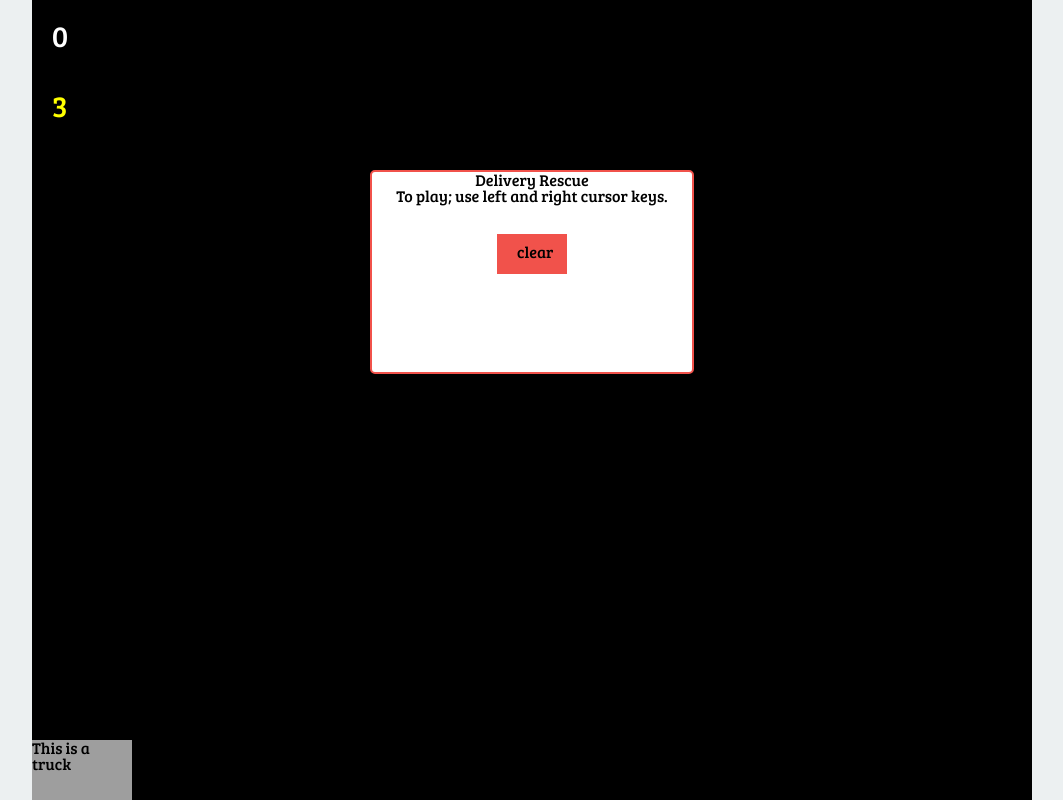
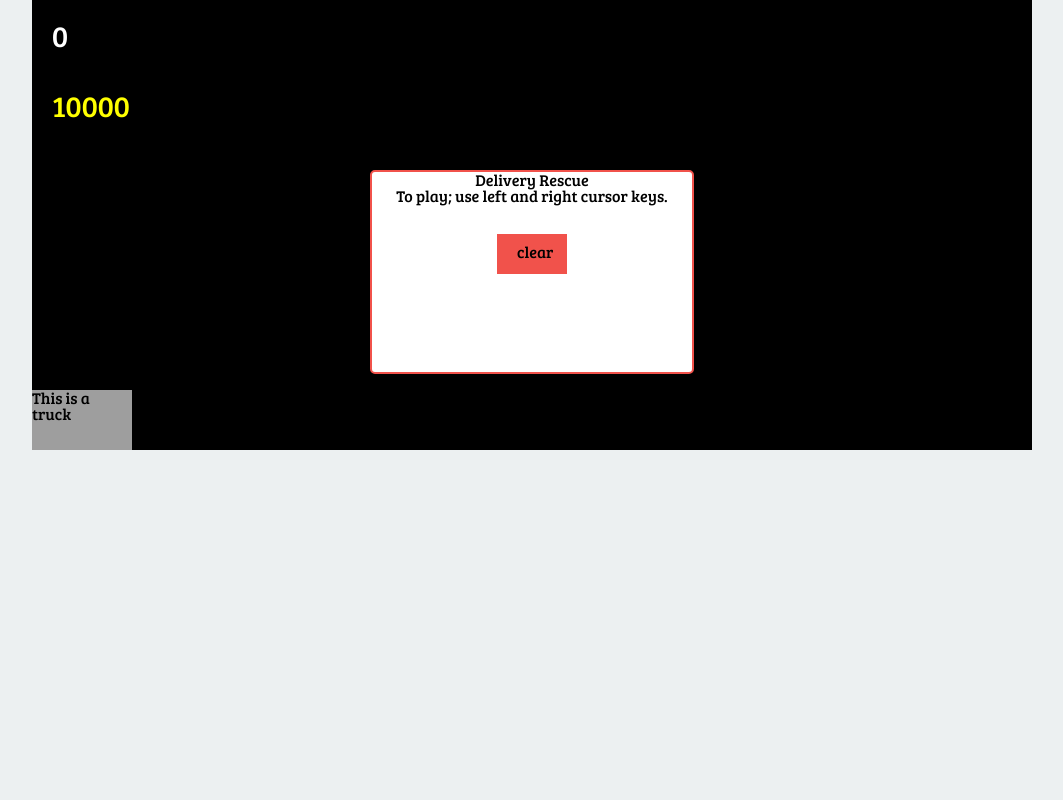
Before and after one commit to DanTheGeekMan/wdi-project-1, a PHP site: page / in a window 1280 px wide. Shown: the whole page, without its empty margins (108-1171 px from the left). Run offline with PHP 8.4, Linux system fonts and the light colour scheme; some libraries are stand-ins or nearby versions; grey boxes are pictures that could not be loaded.

Commit message:
Health now working.  Although a bit odd.

```diff
--- a/css/style.css
+++ b/css/style.css
@@ -21,6 +21,7 @@ section {
   width: 100%;
   max-width: 1000px;
   height: 100%;
+  max-height: 450px;
   margin: 0 auto;
   position: relative;
   overflow: hidden;
@@ -81,7 +82,7 @@ section {
   background-image: url("http://cdn2.bigcommerce.com/server2400/7bd0c/product_images/uploaded_images/yodel-van-side-lr-rt-rgb.jpg?t=1399383377");
 }
 
-.lives {
+.health {
   text-align: left;
   color: yellow;
   font-size: 30px;
--- a/home.html
+++ b/home.html
@@ -15,7 +15,7 @@
   <main>
     <section id="middle">
       <div class="score">0</div>
-      <div class="lives">3</div>
+      <div class="health">10000</div>
       <div id="notifyBox">
         <h1>Delivery Rescue</h1>
         <p>To play; use left and right cursor keys.</p>
--- a/js/app.js
+++ b/js/app.js
@@ -45,10 +45,13 @@ deliveryRescue.generateBox = function () {
         ((truckPosition.left < blockPosition.left) && (truckPosition.left + 100) > (blockPosition.left + 50))){
           //(truckPosition.left - blockPosition.left) < $block.width()) {
             var prevScore = parseInt(deliveryRescue.$score.html());
-        deliveryRescue.$score.html(prevScore += 1);
+            deliveryRescue.$score.html(prevScore += 45);
             $block.remove();
           } else {
-        // Check if it's at the bottom
+            if(blockPosition.top + 50 > deliveryRescue.$middle.height() && blockPosition.top + 50 >= deliveryRescue.$middle.height() + 1) {
+              var prevHealth = parseInt(deliveryRescue.$health.html());
+              deliveryRescue.$health.html(prevHealth - 1);
+            }
           }
         }
       })
@@ -123,7 +126,7 @@ deliveryRescue.setup = function() {
   this.timerCounter = 0;
   this.currentBoxId = 0;
   this.score        = 0;
-  this.health       = 10;
+  this.health       = 10000;
   this.arrayOfBoxes = [];
   this.boxWidth     = 50;
   this.speed        = 3000;
@@ -132,6 +135,7 @@ deliveryRescue.setup = function() {
   this.$middle      = $("#middle");
   this.$truck       = $('#truck');
   this.$score       = $('.score');
+  this.$health       = $('.health');
   this.$clearNotify = $('#clearNotifyBox');
   this.boxInterval;
   this.timerInterval;
```
Lines whose indentation alone changed are shown as unchanged.
